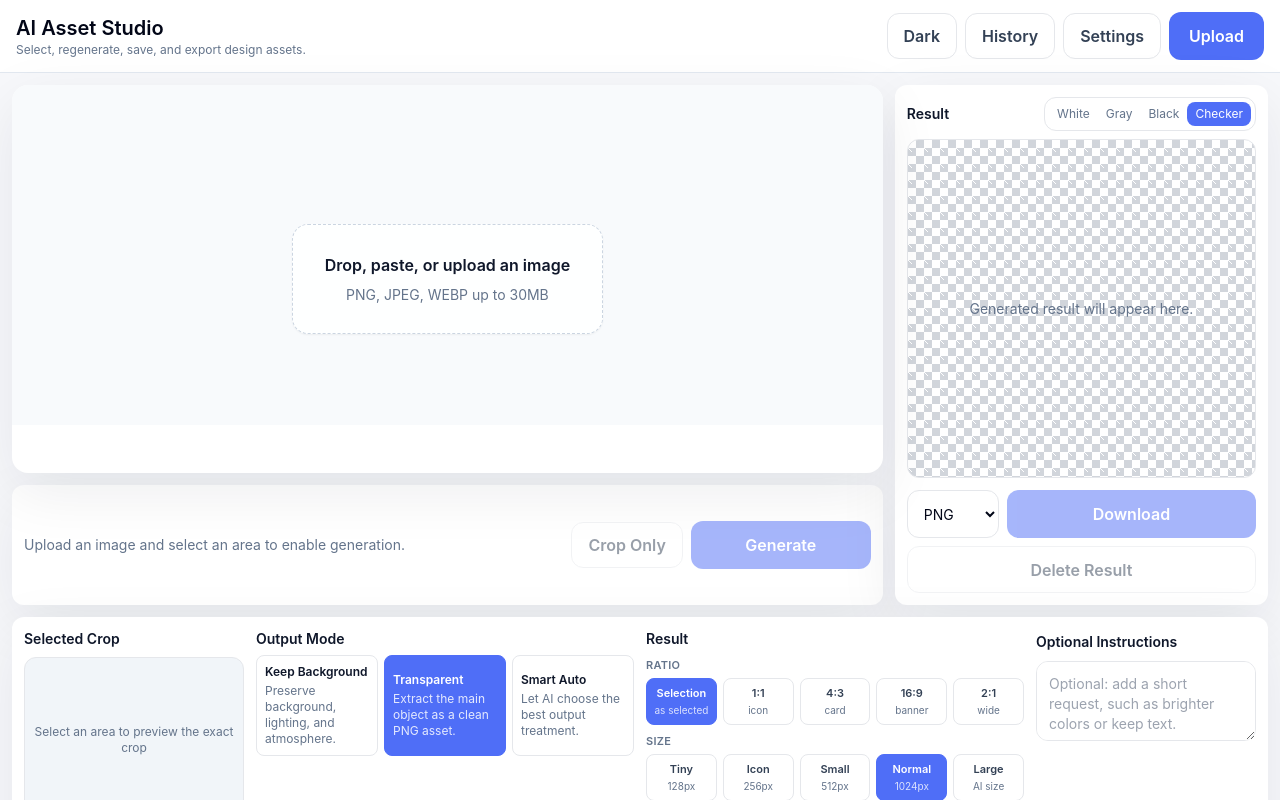
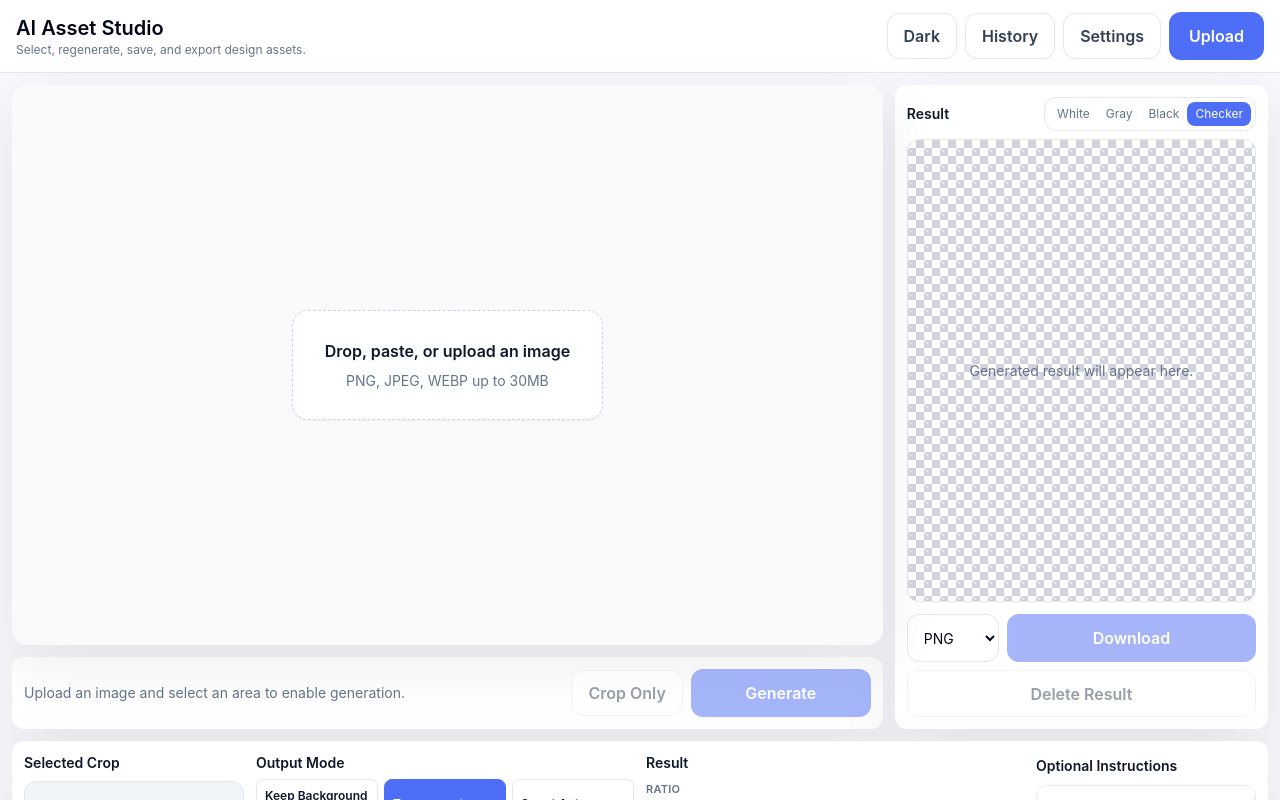
Before and after one commit to newrion-maker/ai-asset-studio, a React (Vite) app in the folder frontend/: page / in a window 1280 px wide. Shown: the top 800 px of the page. Built offline with nearby package versions, Linux system fonts and the light colour scheme; no server answers.

Commit message:
Increase canvas height so it fills the available vertical space

```diff
--- a/frontend/src/components/canvas/CanvasStage.tsx
+++ b/frontend/src/components/canvas/CanvasStage.tsx
@@ -12,9 +12,9 @@ interface CanvasStageProps {
   onPlacementChange: (placement: ImagePlacement | null) => void;
 }
 
-const EMPTY_STAGE_HEIGHT = 340;
-const WORK_STAGE_MIN_HEIGHT = 460;
-const WORK_STAGE_MAX_HEIGHT = 640;
+const EMPTY_STAGE_HEIGHT = 560;
+const WORK_STAGE_MIN_HEIGHT = 560;
+const WORK_STAGE_MAX_HEIGHT = 820;
 
 export const CanvasStage = ({ onPlacementChange }: CanvasStageProps) => {
   const containerRef = useRef<HTMLDivElement>(null);
--- a/frontend/src/pages/MainPage.tsx
+++ b/frontend/src/pages/MainPage.tsx
@@ -47,7 +47,7 @@ export const MainPage = () => {
         <Header upload={upload} />
         <main className="mx-auto grid max-w-[1640px] gap-3 px-3 py-3">
           <div className="grid gap-3 lg:grid-cols-[minmax(0,7fr)_minmax(320px,3fr)]">
-            <div className="grid min-h-[520px] gap-3">
+            <div className="grid min-h-[560px] gap-3">
               <CanvasStage onPlacementChange={setPlacement} />
               <div className="flex items-center gap-2 rounded-xl bg-white p-3 shadow-soft dark:bg-gray-900">
                 <div className="flex-1 text-sm text-slate-500 dark:text-slate-400">
```
